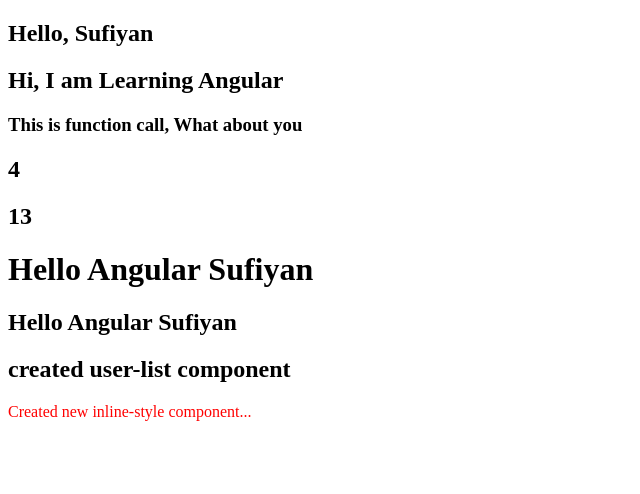
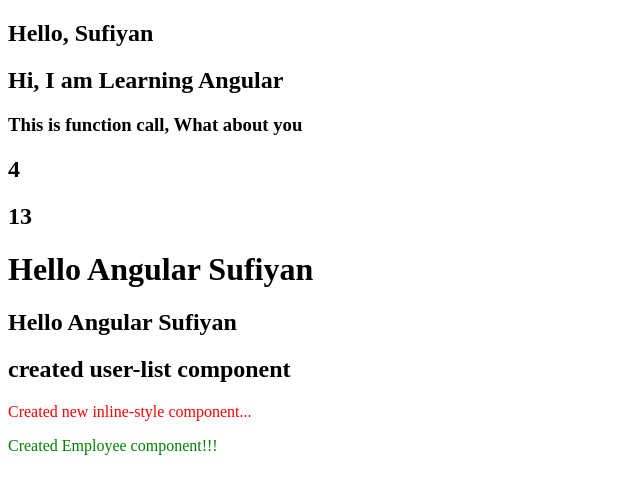
Before and after one commit to Sufiyan33/Learning-Angular, an Angular app in the folder Angular-Beginner/blog/: page / in a window 1280 px wide. Shown: the top 494 px of the page, without its empty margins (0-640 px from the left). Built offline with nearby package versions, Linux system fonts and the light colour scheme.

Commit message:
Created inline-template component

```diff
--- a/Angular-Beginner/blog/src/app/app.component.html
+++ b/Angular-Beginner/blog/src/app/app.component.html
@@ -16,3 +16,4 @@
 
 <app-user-list></app-user-list>
 <app-my-comp></app-my-comp>
+<app-employee></app-employee>
--- a/Angular-Beginner/blog/src/app/app.component.ts
+++ b/Angular-Beginner/blog/src/app/app.component.ts
@@ -2,11 +2,12 @@ import { Component } from '@angular/core';
 import { RouterOutlet } from '@angular/router';
 import { UserListComponent } from "./user-list/user-list.component";
 import { MyCompComponent } from "./my-comp/my-comp.component";
+import { EmployeeComponent } from './employee/employee.component';
 
 @Component({
   selector: 'app-root',
   standalone: true,
-  imports: [RouterOutlet, UserListComponent, MyCompComponent],
+  imports: [RouterOutlet, UserListComponent, MyCompComponent, EmployeeComponent],
   templateUrl: './app.component.html',
   styleUrl: './app.component.css'
 })
--- /dev/null
+++ b/Angular-Beginner/blog/src/app/employee/employee.component.css
@@ -0,0 +1,3 @@
+.custom{
+    color: green
+}
--- /dev/null
+++ b/Angular-Beginner/blog/src/app/employee/employee.component.ts
@@ -0,0 +1,16 @@
+import { Component } from '@angular/core';
+
+@Component({
+  selector: 'app-employee',
+  standalone: true,
+  imports: [],
+  template: `
+    <p class="custom">
+      Created Employee component!!!
+    </p>
+  `,
+  styleUrl: './employee.component.css'
+})
+export class EmployeeComponent {
+
+}
```
Also changed, not shown: 1 other file (tests, documents, lock files or other folders).
